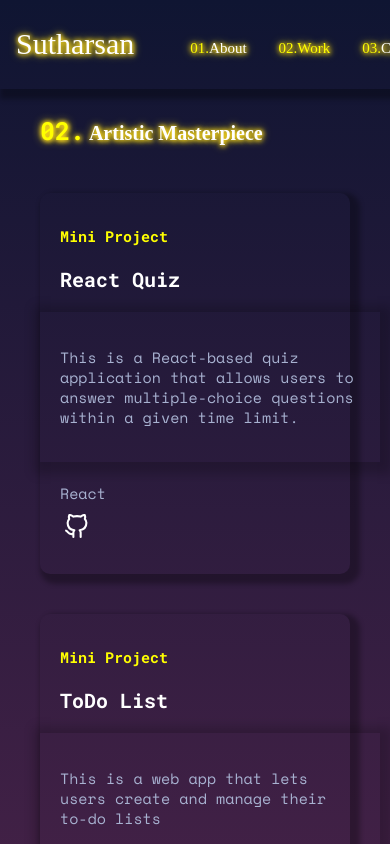
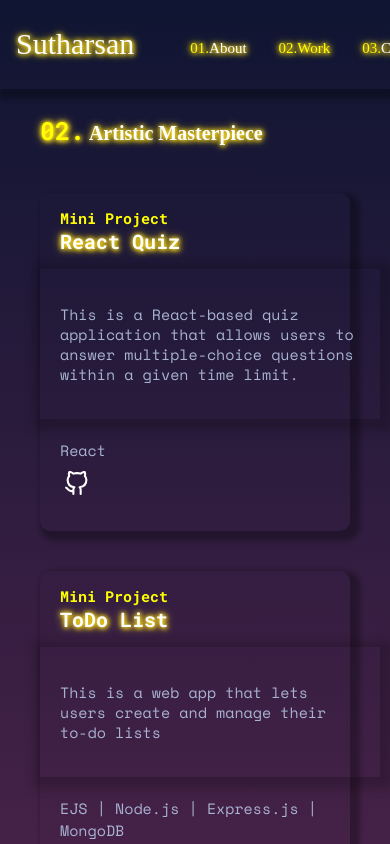
Before and after one commit to sparkz-technology/sutharsan, a React (Vite) app: page /work in a window 390 px wide. Shown: the top 844 px of the page. Built offline with nearby package versions, Linux system fonts and the light colour scheme; no server answers; a web font is replaced by a local one.

Commit message:
Revert "bug~gone"
This reverts commit 76b26416eaeb4535cbfd95ce922033e96f605d46.

```diff
--- a/src/components/Loader.jsx
+++ b/src/components/Loader.jsx
@@ -1,4 +1,5 @@
 import styled from "styled-components";
+function Loader() {
   const StyledLoader = styled.div`
     position: absolute;
     top: 0;
@@ -11,7 +12,6 @@ const StyledLoader = styled.div`
     background: linear-gradient(to top, #4c234a, #0f1532);
     backdrop-filter: blur(4px);
   `;
-function Loader() {
   return (
     <StyledLoader>
       <div className="loader"></div>
--- a/src/components/ProjectImg.jsx
+++ b/src/components/ProjectImg.jsx
@@ -8,7 +8,6 @@ const StyledProjectImg = styled.div`
   justify-content: center;
   align-items: center;
   margin: 0;
-  padding: 0;
 `;
 
 const StyledImg = styled(LazyLoadImage)`
@@ -17,7 +16,6 @@ const StyledImg = styled(LazyLoadImage)`
   min-height: 362px;
   max-width: 70%;
   max-height: 70%;
-  margin: auto;
   @media (max-width: 900px) {
     display: none;
   }
--- a/src/components/ProjectSub.jsx
+++ b/src/components/ProjectSub.jsx
@@ -1,31 +1,10 @@
 /* eslint-disable react/prop-types */
-import styled from "styled-components";
-const Subtitle = styled.p`
-  color: var(--Light-Slate);
-  font-family: "Space Mono", monospace;
-  font-size: 15px;
-  font-weight: 100;
-  line-height: 20px;
-  @media (max-width: 768px) {
-    text-align: left;
-  }
-`;
-const StyledProjectSub = styled.div`
-  box-shadow: 0 3px 10px rgb(0 0 0 / 0.2);
-  padding: 20px;
-  min-width: 300px;
-  max-width: 600px;
-  margin-left: 20px;
-  @media (max-width: 768px) {
-    margin-left: 0px;
-    box-shadow: 3px 3px 10px 9px rgb(0 0 0 / 0.2);
-  }
-`;
+import styles from "./ProjectSub.module.css";
 function ProjectSub({ subtitle }) {
   return (
-    <StyledProjectSub>
-      <Subtitle>{subtitle}</Subtitle>
-    </StyledProjectSub>
+    <div className={styles.ProjectSub}>
+      <p>{subtitle}</p>
+    </div>
   );
 }
 
--- /dev/null
+++ b/src/components/ProjectSub.module.css
@@ -0,0 +1,26 @@
+.ProjectSub p {
+  color: var(--Light-Slate);
+  text-align: right;
+  font-family: "Space Mono", monospace;
+  font-size: 15px;
+  font-weight: 100;
+  line-height: 20px;
+}
+.ProjectSub {
+  /* background-color: var(--Light-Navy); */
+  box-shadow: 0 3px 10px rgb(0 0 0 / 0.2);
+
+  padding: 20px;
+  min-width: 300px;
+  max-width: 600px;
+  margin-left: 20px;
+}
+@media (max-width: 768px) {
+  .ProjectSub {
+    margin-left: 0px;
+    box-shadow: 3px 3px 10px 9px rgb(0 0 0 / 0.2);
+  }
+  .ProjectSub p {
+    text-align: left;
+  }
+}
--- a/src/components/ProjectTitle.jsx
+++ b/src/components/ProjectTitle.jsx
@@ -1,42 +1,14 @@
 /* eslint-disable react/prop-types */
-import styled from "styled-components";
-const StyledProjectTitle = styled.div`
-  min-width: 340px;
-  padding-right: 20px;
-  font-family: "Roboto Mono", monospace;
-  @media (max-width: 900px) {
-    min-width: 0px;
-    padding-right: 0px;
-    padding-left: 20px;
-  }
-`;
-const Title = styled.p`
-  font-size: 15px;
-  text-align: right;
-  color: var(--color-Green);
-  @media (max-width: 900px) {
-    text-align: left;
-  }
-`;
-const Span = styled.p`
-  font-size: 20px;
-  line-height: 26px;
-  font-weight: 400;
-  text-align: right;
-  color: var(--color-Light-Slate);
-  @media (max-width: 900px) {
-    text-align: left;
-  }
-`;
+import styles from "./ProjectTitle.module.css";
 function ProjectTitle({ name }) {
   return (
-    <StyledProjectTitle>
-      <Title>
+    <div className={styles.ProjectTitle}>
+      <p>
         Mini Project
         <br />
-        <Span>{name}</Span>
-      </Title>
-    </StyledProjectTitle>
+        <span>{name}</span>
+      </p>
+    </div>
   );
 }
 
--- /dev/null
+++ b/src/components/ProjectTitle.module.css
@@ -0,0 +1,36 @@
+/* .ProjectTitle div {
+  width: 600px;
+  top: 10px;
+} */
+.ProjectTitle p {
+  font-size: 15px;
+  text-align: right;
+  font-family: "Roboto Mono", monospace;
+  color: var(--color-Green);
+}
+.ProjectTitle p span {
+  font-size: 20px;
+  line-height: 26px;
+  font-weight: 400;
+  /* vertical-align: baseline; */
+  text-align: right;
+  font-family: "Roboto Mono", monospace;
+  color: var(--color-Light-Slate);
+}
+.ProjectTitle {
+  min-width: 340px;
+  padding-right: 20px;
+}
+@media (max-width: 900px) {
+  .ProjectTitle {
+    min-width: 0px;
+    padding-right: 0px;
+    padding-left: 20px;
+  }
+  .ProjectTitle p {
+    text-align: left;
+  }
+  .ProjectTitle p span {
+    text-align: left;
+  }
+}
--- a/src/components/layout/AppLayout.module.css
+++ b/src/components/layout/AppLayout.module.css
@@ -78,20 +78,3 @@
     max-height: 100%;
   }
 }
-@media (max-width: 1120px) {
-  .Outlet div {
-    margin: 0rem;
-  }
-  .Social div {
-    position: fixed;
-    top: 21.5rem;
-    bottom: 0;
-    left: 40px;
-    z-index: 1;
-    display: none;
-  }
-  .AppLayout {
-    min-height: 100vh;
-    max-height: 100%;
-  }
-}
--- a/src/pages/About.module.css
+++ b/src/pages/About.module.css
@@ -27,6 +27,7 @@
   .About div {
     display: flex;
     flex-direction: column;
+    /* margin: 0 40px 0 0; */
   }
   .About h1 {
     font-size: 25px;
--- a/src/pages/Work.module.css
+++ b/src/pages/Work.module.css
@@ -1,6 +1,6 @@
 .Work div {
   display: flex;
-  /* justify-content: space-between; */
+  justify-content: space-between;
   margin: 0 0 0 0;
 }
 
@@ -86,13 +86,3 @@
     min-width: 0px;
   }
 }
-@media (max-width: 1120px) {
-  .Work h1 {
-    padding: 0 40px;
-  }
-}
-@media (max-width: 900px) {
-  .Work div {
-    display: block;
-  }
-}
```
Lines whose indentation alone changed are shown as unchanged.
